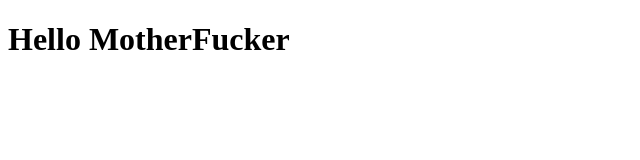
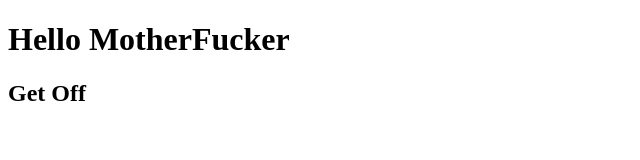
Before and after one commit to Sup-TK/zzd-and-bdy, a plain HTML site: page index.html in a window 1280 px wide. Shown: the whole page, without its empty margins (0-640 px from the left). Drawn offline with Linux system fonts and the light colour scheme.

Commit message:
又加了一句话

```diff
--- a/index.html
+++ b/index.html
@@ -8,5 +8,6 @@
 </head>
 <body>
     <h1>Hello MotherFucker</h1>
+    <h2>Get Off</h2>
 </body>
 </html>
```
